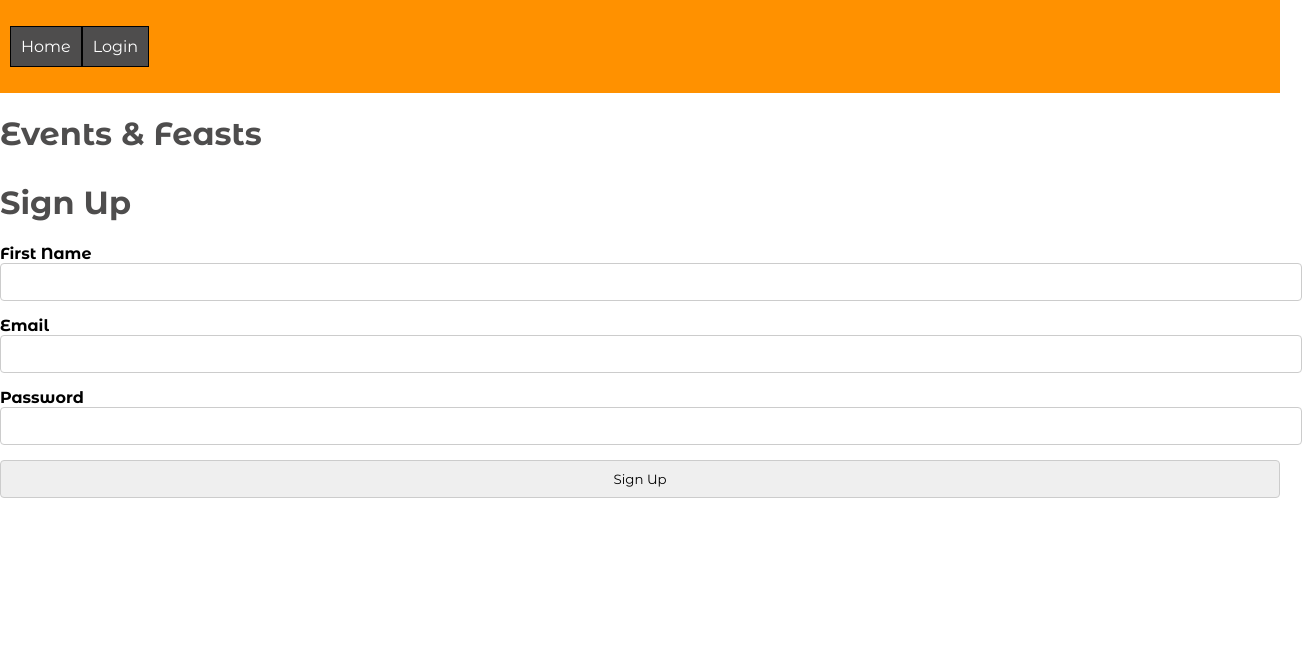
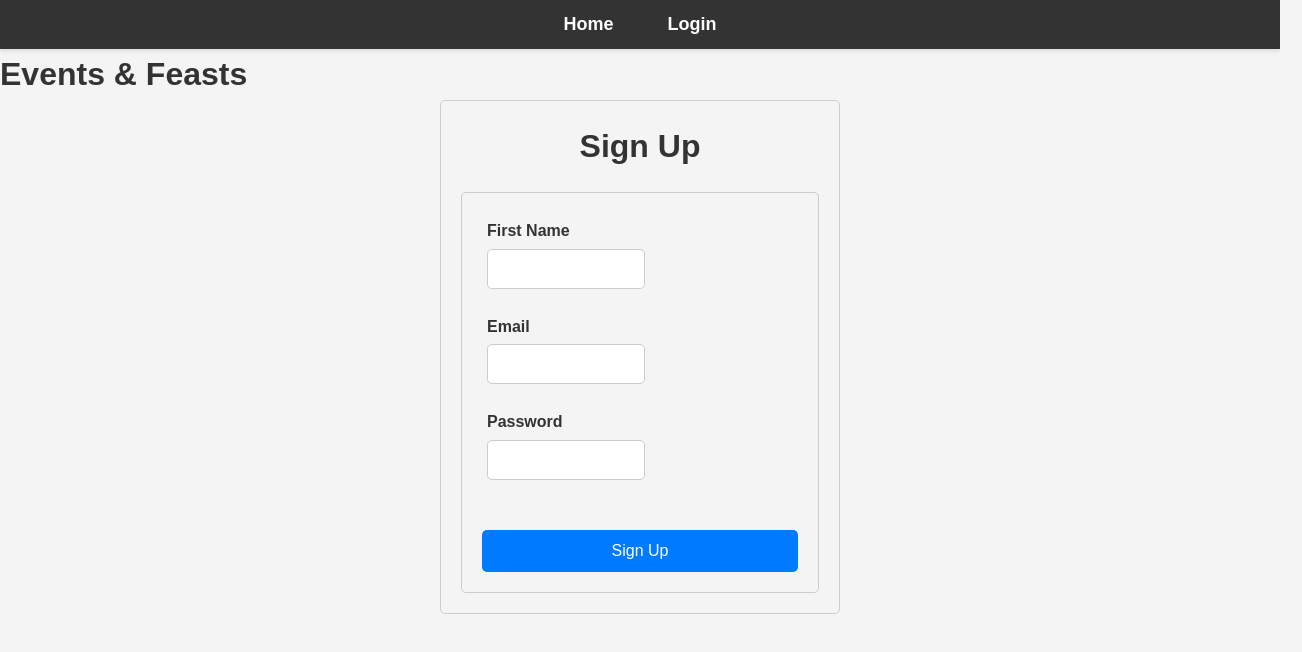
Before and after one commit to Luisrc91/eventPlanner_frontend, a React (Create React App) app: page / in a window 1280 px wide. Shown: the top 652 px of the page, 1302 px wide, since content can reach past the window. Built offline with nearby package versions, Linux system fonts and the light colour scheme.

Commit message:
added css

```diff
--- a/src/App.scss
+++ /dev/null
@@ -1,106 +0,0 @@
-@import url("https://fonts.googleapis.com/css2?family=Montserrat+Alternates:ital,wght@0,100;0,200;0,300;0,400;0,500;0,600;0,700;0,800;0,900;1,100;1,200;1,300;1,400;1,500;1,600;1,700;1,800;1,900&display=swap");
-
-* {
-  font-family: "Montserrat Alternates", sans-serif;
-  text-decoration: none;
-}
-
-$primary-color: #ff9100;
-$secondary-color: #4e4d4d;
-$third-color: #1c4f85;
-body {
-  font-family: "Montserrat Alternates", Arial, sans-serif;
-  // margin: auto;
-  display: flex;
-  flex-direction: column;
-}
-ul {
-  list-style-type: none;
- display:flex;
- justify-content: end;
- padding: 10px;
-}
-
-li{
-border: 1px solid;
-padding: 10px;
-display: inline;
-background-color: $secondary-color;
-
-}
-main {
-  margin-top: 30px;
-}
-
-h1 {
-  color: $secondary-color;
-}
-
-form {
-  margin-top: 20px;
-}
-
-form label {
-  font-weight: bold;
-}
-
-form input {
-  width: 100%;
-  padding: 10px;
-  margin-bottom: 15px;
-  border: 1px solid #ccc;
-  border-radius: 4px;
-}
-
-button[type="submit"] {
-  background-color: $secondary-color;
-  color: #fff;
-  padding: 10px 15px;
-  border: none;
-  border-radius: 4px;
-  cursor: pointer;
-}
-
-button[type="submit"]:hover {
-  background-color: darken($third-color, 10%);
-}
-
-.navbar {
-  flex-direction: row;
-  background-color: $primary-color;
-
-  .navbar-brand {
-    color: #fff;
-    font-weight: bold;
-  }
-
-  .nav-link {
-    color: #fff;
-    &.active {
-      font-weight: bold;
-    }
-  }
-}
-#navbarNav {
-  display: flex;
-  text-decoration: none;
-}
-
-@media (max-width: 767px) {
-  .navbar-nav {
-    flex-direction: column;
-  }
-
-  .navbar-toggler {
-    order: -1;
-  }
-
-  .collapse {
-    display: flex !important;
-    flex: 1;
-  }
-
-  .nav-item {
-    margin-bottom: 8px;
-  }
-}
--- a/src/App.tsx
+++ b/src/App.tsx
@@ -1,6 +1,6 @@
-import "./App.scss";
+
 import { BrowserRouter, Route, Router, Routes } from "react-router-dom";
-
+import '../src/css/app.css'
 import NavBar from "./Components/NavBar";
 import Home from "./Pages/Home";
 import EventsView from "./Pages/EventsView";
--- a/src/Components/NavBar.tsx
+++ b/src/Components/NavBar.tsx
@@ -5,21 +5,21 @@
 // import Offcanvas from "react-bootstrap/Offcanvas";
 import React from 'react';
 import { Link } from 'react-router-dom';
+import "../css/navbar.css";
 
 function NavBar() {
   return (
     <nav className="navbar navbar-expand-lg navbar-light bg-light fixed-top">
       <div className="container">
-
         <div className="collapse navbar-collapse" id="navbarNav">
           <ul className="navbar-nav ml-auto">
             <li className="nav-item">
-            <Link style={{textDecoration:'none'}} to="/" className="nav-link">
+              <Link  to="/" className="nav-link">
                 Home
               </Link>
             </li>
             <li className="nav-item">
-            <Link to="/login" className="nav-link">
+              <Link  to="/login" className="nav-link">
                 Login
               </Link>
             </li>
@@ -28,6 +28,6 @@ function NavBar() {
       </div>
     </nav>
   );
-};
+}
 
 export default NavBar;
--- a/src/Pages/EventPages/EditEvent.tsx
+++ b/src/Pages/EventPages/EditEvent.tsx
@@ -1,4 +1,5 @@
 import React, { useState, useEffect, ChangeEvent, FormEvent } from "react";
+
 
 interface Event {
   event_id: number;
--- a/src/Pages/EventPages/NewEvent.tsx
+++ b/src/Pages/EventPages/NewEvent.tsx
@@ -1,6 +1,7 @@
 import React, { useState, useContext, ChangeEvent, FormEvent } from "react";
 import { useNavigate } from "react-router-dom";
 import { CurrentUser } from "../../contexts/CurrentUser";
+
 
 interface Event {
   user_id: number;
@@ -54,13 +55,13 @@ const EventForm: React.FC = () => {
       console.log(data);
 
       // If the POST request is successful, navigate to the '/events' page
-      // navigate("/events");
+      navigate("/events");
     } catch (error) {
       console.error("Error submitting form:", error);
       // Handle error
     }
+
   };
-
   const handleChange = (e: React.ChangeEvent<HTMLInputElement>) => {
     const { name, value } = e.target;
     setEvent((prevEvent) => ({ ...prevEvent, [name]: value }));
--- a/src/Pages/EventsView.tsx
+++ b/src/Pages/EventsView.tsx
@@ -1,6 +1,6 @@
 import React, { useEffect, useState } from 'react';
 import { Link } from 'react-router-dom';
-
+import '../css/app.css'
 interface Event {
   event_id: number;
   event_name: string;
--- a/src/Pages/User/UserLogin.tsx
+++ b/src/Pages/User/UserLogin.tsx
@@ -1,7 +1,7 @@
 import React, { useState, ChangeEvent, FormEvent, useContext } from "react";
 import { useNavigate } from "react-router-dom";
 import { CurrentUser } from "../../contexts/CurrentUser";
-
+import '../../css/signin.css'
 interface Credentials {
   // user_name: string;
   email: string;
--- a/src/Pages/User/UserSignup.tsx
+++ b/src/Pages/User/UserSignup.tsx
@@ -1,6 +1,8 @@
 import React from "react";
 import { useState } from "react";
 import { useNavigate } from "react-router-dom";
+// import '../../scss/app.css';
+import '../../css/signup.css'
 
 interface User {
   user_name: string;
--- /dev/null
+++ b/src/css/app.css
@@ -0,0 +1,104 @@
+/* Reset styles */
+html, body, h1, h2, h3, h4, h5, h6, p, ul, li, form, input, button, img {
+    margin: 0;
+    padding: 0;
+    box-sizing: border-box;
+  }
+
+  body {
+    font-family: Arial, sans-serif;
+    line-height: 1.6;
+    color: #333;
+    background-color: #f4f4f4;
+  }
+
+  /* Header styles */
+  header {
+    background-color: #007bff;
+    color: #fff;
+    padding: 20px;
+    text-align: center;
+  }
+
+  /* Navigation styles */
+  nav {
+    background-color: #333;
+    color: #fff;
+    display: flex;
+    justify-content: space-around;
+    align-items: center;
+    padding: 10px;
+  }
+
+  nav a {
+    color: #fff;
+    text-decoration: none;
+    padding: 8px 12px;
+  }
+
+  nav a:hover {
+    background-color: #555;
+  }
+
+  /* Main content styles */
+  main {
+    max-width: 1200px;
+    margin: 0 auto;
+    padding: 20px;
+  }
+
+  /* Footer styles */
+  footer {
+    background-color: #333;
+    color: #fff;
+    text-align: center;
+    padding: 20px;
+  }
+
+  /* Buttons styles */
+  .button {
+    background-color: #007bff;
+    color: #fff;
+    border: none;
+    padding: 10px 20px;
+    border-radius: 5px;
+    cursor: pointer;
+    font-size: 16px;
+  }
+
+  .button:hover {
+    background-color: #0056b3;
+  }
+
+  /* Form styles */
+  form {
+    max-width: 400px;
+    margin: 0 auto;
+    padding: 20px;
+    border: 1px solid #ccc;
+    border-radius: 5px;
+    background-color: #f4f4f4;
+  }
+
+  form label {
+    display: block;
+    font-weight: bold;
+    margin-bottom: 5px;
+  }
+
+  form input[type="text"],
+  form input[type="email"],
+  form input[type="password"] {
+    width: 100%;
+    height: 40px;
+    padding: 10px;
+    font-size: 16px;
+    border: 1px solid #ccc;
+    border-radius: 5px;
+    margin-bottom: 15px;
+  }
+
+  form .button {
+    width: 100%;
+    margin-top: 15px;
+  }
--- /dev/null
+++ b/src/css/navbar.css
@@ -0,0 +1,29 @@
+/* NavBar.css */
+
+.navbar {
+    box-shadow: 0 2px 4px rgba(0, 0, 0, 0.1);
+  }
+
+  .navbar-nav {
+    display: flex;
+    justify-content: flex-end;
+    align-items: center;
+  }
+
+  .nav-item {
+    margin: 0 15px;
+  }
+
+  .nav-link {
+    text-decoration: none;
+    color: #fffdfd;
+    font-size: 18px;
+    font-weight: bold;
+    transition: color 0.3s ease;
+  }
+  ul {
+    list-style-type: none;
+  }
+  .nav-link:hover {
+    color: #007bff;
+  }
--- /dev/null
+++ b/src/css/signin.css
@@ -0,0 +1,61 @@
+/* UserLogin.css */
+
+.userLogin {
+    max-width: 400px;
+    margin: 0 auto;
+  }
+
+  .userLogin main {
+    padding: 20px;
+    border: 1px solid #ccc;
+    border-radius: 5px;
+    background-color: #f4f4f4;
+  }
+
+  .userLogin main h1 {
+    text-align: center;
+    margin-bottom: 20px;
+  }
+
+  .userLogin .alert {
+    background-color: #f8d7da;
+    color: #721c24;
+    padding: 10px;
+    margin-bottom: 20px;
+    border: 1px solid #f5c6cb;
+    border-radius: 5px;
+  }
+
+  .userLogin form div {
+    margin-bottom: 15px;
+  }
+
+  .userLogin label {
+    display: block;
+    font-weight: bold;
+    margin-bottom: 5px;
+  }
+
+  .userLogin .form-control {
+    width: 100%;
+    height: 40px;
+    padding: 10px;
+    font-size: 16px;
+    border: 1px solid #ccc;
+    border-radius: 5px;
+  }
+
+  .userLogin button {
+    background-color: #007bff;
+    color: #fff;
+    padding: 12px 20px;
+    border: none;
+    border-radius: 5px;
+    cursor: pointer;
+    font-size: 16px;
+    width: 100%;
+  }
+
+  .userLogin button:hover {
+    background-color: #0056b3;
+  }
--- /dev/null
+++ b/src/css/signup.css
@@ -0,0 +1,60 @@
+/* UserSignUp.css */
+
+.userSignUp {
+    max-width: 400px;
+    margin: 0 auto;
+  }
+
+  .userSignUp main {
+    padding: 20px;
+    border: 1px solid #ccc;
+    border-radius: 5px;
+    background-color: #f4f4f4;
+  }
+
+  .userSignUp main h1 {
+    text-align: center;
+    margin-bottom: 20px;
+  }
+
+  .userSignUp main .row {
+    display: flex;
+    flex-wrap: wrap;
+    margin-bottom: 15px;
+  }
+
+  .userSignUp main .form-group {
+    flex: 0 0 50%;
+    padding: 5px;
+  }
+
+  .userSignUp main label {
+    display: block;
+    font-weight: bold;
+    margin-bottom: 5px;
+  }
+
+  .userSignUp main .form-control {
+    width: 100%;
+    height: 40px;
+    padding: 10px;
+    font-size: 16px;
+    border: 1px solid #ccc;
+    border-radius: 5px;
+  }
+
+  .userSignUp main .btn {
+    background-color: #007bff;
+    color: #fff;
+    padding: 12px 20px;
+    border: none;
+    border-radius: 5px;
+    cursor: pointer;
+    font-size: 16px;
+    width: 100%;
+    margin-top: 15px;
+  }
+
+  .userSignUp main .btn:hover {
+    background-color: #0056b3;
+  }
```
Lines whose indentation alone changed are shown as unchanged.
